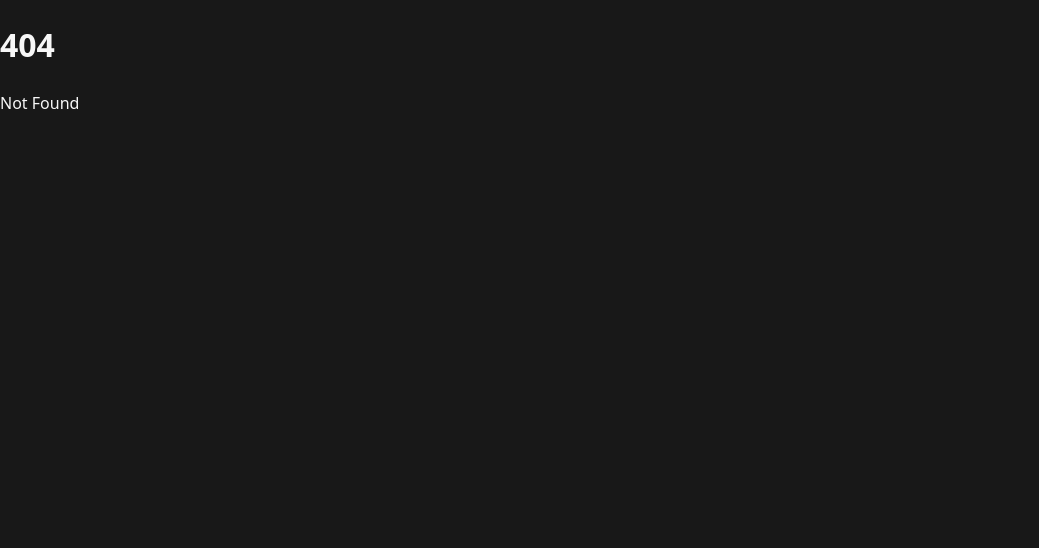
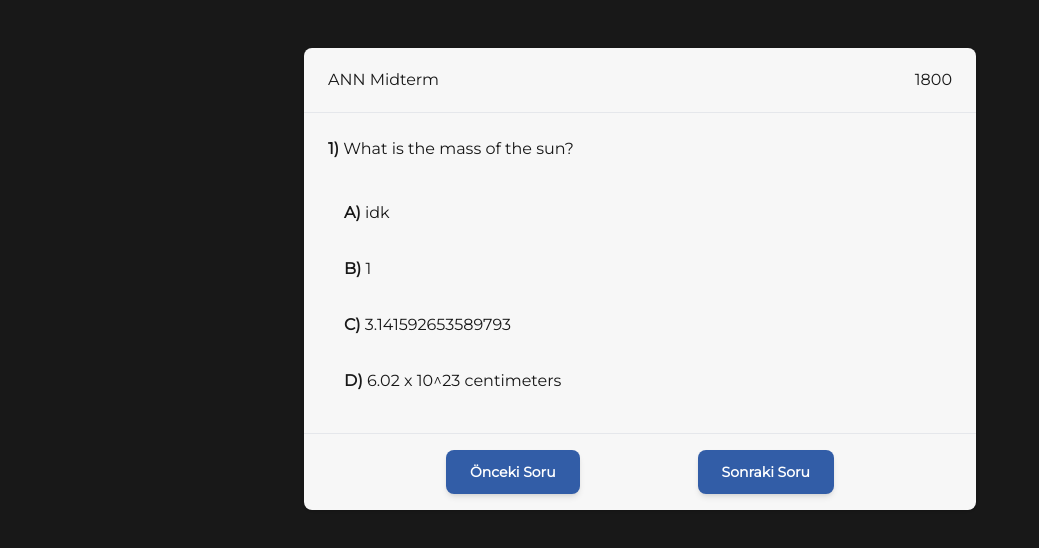
Before and after one commit to fe-fstar/ExamMeter, a SvelteKit app: page /exam/1 in a window 1280 px wide. Before the commit this address had no page. Shown: the top 548 px of the page, without its empty margins (0-1039 px from the left). Built offline with nearby package versions, Linux system fonts and the light colour scheme.

Commit message:
Exam question answer selection

```diff
--- a/src/app.css
+++ b/src/app.css
@@ -1,3 +1,5 @@
+@import url("https://fonts.googleapis.com/css?family=Montserrat");
+
 @tailwind base;
 @tailwind components;
 @tailwind utilities;
@@ -21,6 +23,7 @@ body {
     -moz-user-select: none;
     -ms-user-select: none;
     user-select: none;
+    font-family: "Montserrat", sans-serif;
 }
 
 @layer base {
--- a/src/routes/+page.svelte
+++ b/src/routes/+page.svelte
@@ -72,9 +72,9 @@
                             <!-- svelte-ignore a11y-click-events-have-key-events -->
                             <!-- svelte-ignore a11y-no-static-element-interactions -->
                             {#if passwordVisible}
+                                <span class="z-10 bg-no-repeat bg-center bg-[url('/eye-off.svg')] cursor-pointer w-6 h-6 absolute right-2 bottom-1.5" on:click={toggleVisible} />
+                            {:else}
                                 <span class="z-10 bg-no-repeat bg-center bg-[url('/eye.svg')] cursor-pointer w-6 h-6 absolute right-2 bottom-1.5" on:click={toggleVisible} />
-                            {:else}
-                                <span class="z-10 bg-no-repeat bg-center bg-[url('/eye-off.svg')] cursor-pointer w-6 h-6 absolute right-2 bottom-1.5" on:click={toggleVisible} />
                             {/if}
                         </div>
                     </div>
--- /dev/null
+++ b/src/routes/exam/[id]/+page.js
@@ -0,0 +1,7 @@
+/** @type {import('./$types').PageLoad} */
+
+export async function load({ params }) {
+    const id = params.id;
+
+    return { id };
+}
--- /dev/null
+++ b/src/routes/exam/[id]/+page.svelte
@@ -0,0 +1,149 @@
+<script>
+    import Button from "../../../components/Button.svelte";
+    import { slide } from 'svelte/transition';
+
+    let exam = {
+        id: "regEx-Kolta",
+        title: "ANN Midterm",
+        class: "Artificial Neural Networks CSE-1234",
+        description:
+            "Add the exam sheet to your report XDDDDDDDDDDDDDDDDDDDDDDD",
+        startsAt: 1702391437,
+        endsAt: 1702393237,
+        jumpingEnabled: false,
+        questions: [
+            {
+                text: "What is the mass of the sun?",
+                options: ["idk", 1, Math.PI, "6.02 x 10^23 centimeters"],
+            },
+            {
+                text: "What is the mass of the sun?",
+                options: ["idk", 2, Math.PI, "6.02 x 10^23 centimeters"],
+            },
+            {
+                text: "What is the mass of the sun?",
+                options: [
+                    "idk",
+                    3,
+                    Math.PI,
+                    "6.02 x 10^23 centimeters",
+                    "testing if it handles dynamic options",
+                ],
+            },
+            {
+                text: "What is the mass of the sun?",
+                options: ["idk", 4, Math.PI, "6.02 x 10^23 centimeters"],
+            },
+            {
+                text: "What is the mass of the sun?",
+                options: ["idk", Math.E, "6.02 x 10^23 centimeters"],
+            },
+        ],
+    };
+
+    let studentAnswers = [];
+
+    let currentQuestionIndex = 0;
+</script>
+
+<div class="mx-auto max-w-7xl px-4 py-12 sm:px-6 lg:px-8">
+    <div class="mx-auto max-w-2xl">
+        <div
+            class="divide-y divide-gray-200 overflow-hidden rounded-lg bg-custom_white shadow child:text-custom_black"
+        >
+            {#if currentQuestionIndex === -1}
+                <h1>Sınav başlamak üzere</h1>
+            {:else if currentQuestionIndex === exam.questions.length}
+                <h1>Sınav bitti geçmiş olsun</h1>
+            {:else}
+                <div class="px-4 py-5 sm:px-6">
+                    <div
+                        class="flex justify-between items-center child:text-custom_black"
+                    >
+                        <div>{exam.title}</div>
+                        <div>{exam.endsAt - exam.startsAt}</div>
+                    </div>
+                </div>
+                <div class="px-4 py-5 sm:p-6 child:text-custom_black">
+                    <p>
+                        <span class="font-bold"
+                            >{currentQuestionIndex + 1})</span
+                        >
+                        {exam.questions[currentQuestionIndex].text}
+                    </p>
+                    <br />
+                    {#each exam.questions[currentQuestionIndex].options as option, index}
+                        <!-- svelte-ignore a11y-click-events-have-key-events -->
+                        <!-- svelte-ignore a11y-no-noninteractive-element-interactions -->
+                        <p
+                            on:click={() => {
+                                let foundIndex = studentAnswers.findIndex(
+                                    (obj) =>
+                                        obj.questionIndex ===
+                                        currentQuestionIndex,
+                                );
+
+                                if (foundIndex !== -1) {
+                                    if (
+                                        index ===
+                                        studentAnswers[foundIndex].optionIndex
+                                    ) {
+                                        studentAnswers = studentAnswers.filter(
+                                            (obj) =>
+                                                obj.optionIndex !== index &&
+                                                obj.questionIndex ===
+                                                    currentQuestionIndex,
+                                        );
+                                    } else {
+                                        studentAnswers[foundIndex] = {
+                                            questionIndex: currentQuestionIndex,
+                                            optionIndex: index,
+                                        };
+                                        studentAnswers = [...studentAnswers];
+                                    }
+                                } else {
+                                    studentAnswers = [
+                                        {
+                                            questionIndex: currentQuestionIndex,
+                                            optionIndex: index,
+                                        },
+                                        ...studentAnswers,
+                                    ];
+                                }
+
+                                console.log(studentAnswers);
+                            }}
+                            class="p-4 cursor-pointer hover:bg-slate-300 rounded-lg {studentAnswers.some(
+                                (obj) =>
+                                    obj.questionIndex ===
+                                        currentQuestionIndex &&
+                                    obj.optionIndex === index,
+                            )
+                                ? 'bg-amber-200'
+                                : ''}"
+                        >
+                            <span class="font-bold"
+                                >{String.fromCharCode(65 + index)})</span
+                            >
+                            {option}
+                        </p>
+                    {/each}
+                </div>
+                <div class="px-4 py-4 sm:px-6">
+                    <div class="flex justify-evenly items-center">
+                        <Button
+                            on:click={() => {
+                                --currentQuestionIndex;
+                            }}>Önceki Soru</Button
+                        >
+                        <Button
+                            on:click={() => {
+                                ++currentQuestionIndex;
+                            }}>Sonraki Soru</Button
+                        >
+                    </div>
+                </div>
+            {/if}
+        </div>
+    </div>
+</div>
```
